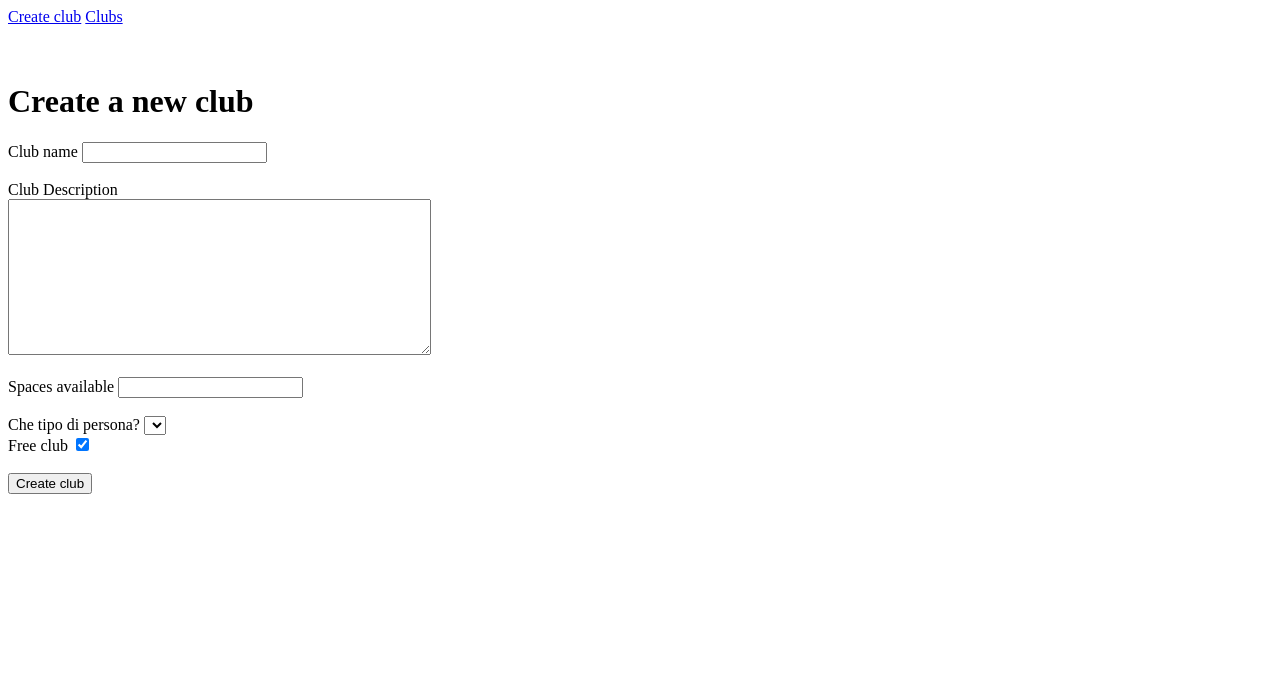
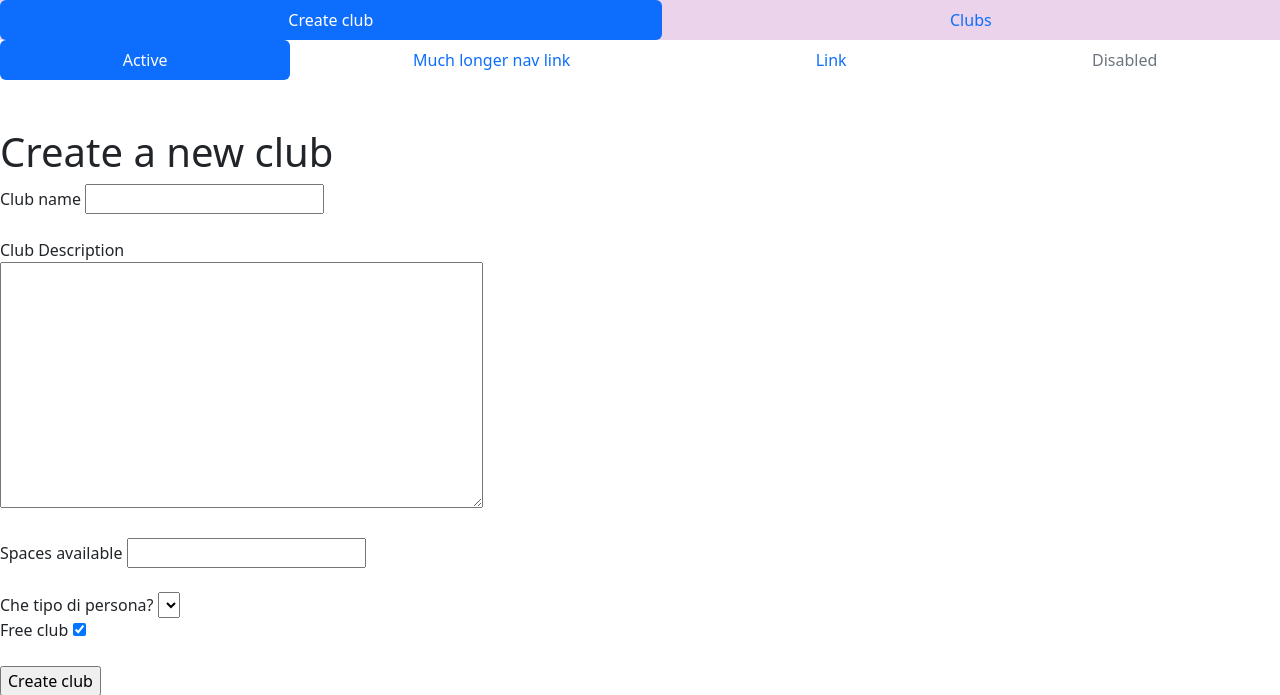
Before and after one commit to progettazionemauro/gsheet-wtforms, a Flask app: page / in a window 1280 px wide. Shown: the top 695 px of the page. Run offline with Flask 2, Linux system fonts and the light colour scheme; lists and menus that the app fills with data are empty; some libraries are stand-ins or nearby versions.

Commit message:
update con g-spread

```diff
--- a/templates/base.html
+++ b/templates/base.html
@@ -2,16 +2,41 @@
 <html lang="en">
 <head>
     <meta charset="UTF-8">
+  <!-- CSS only -->
+<link href="https://cdn.jsdelivr.net/npm/bootstrap@5.2.0-beta1/dist/css/bootstrap.min.css" rel="stylesheet" integrity="sha384-0evHe/X+R7YkIZDRvuzKMRqM+OrBnVFBL6DOitfPri4tjfHxaWutUpFmBp4vmVor" crossorigin="anonymous">
+
     <title>Flask Forms</title>
 </head>
 <body>
-    <nav>
-        <a href="{{ url_for('home') }}">Create club</a>
-        <a href="{{ url_for('clubs') }}">Clubs</a>
-    </nav>
+
+
+  <nav class="nav nav-pills flex-column flex-sm-row navbar-light" style="background-color: #ebd3eb;">
+    <a class="flex-sm-fill text-sm-center nav-link active" aria-current="page" href="{{ url_for('home') }}">Create club</a>
+    <a class="flex-sm-fill text-sm-center nav-link" href="{{ url_for('clubs') }}">Clubs</a>
+ </nav>
+
+
+
+  <ul class="nav nav-pills nav-fill">
+  <li class="nav-item">
+    <a class="nav-link active" aria-current="page" href="#">Active</a>
+  </li>
+  <li class="nav-item">
+    <a class="nav-link" href="#">Much longer nav link</a>
+  </li>
+  <li class="nav-item">
+    <a class="nav-link" href="#">Link</a>
+  </li>
+  <li class="nav-item">
+    <a class="nav-link disabled" href="#" tabindex="-1" aria-disabled="true">Disabled</a>
+  </li>
+</ul>
+
     <br><br>
     <div class="content">
         {% block content %} {% endblock %}
     </div>
+  <!-- JavaScript Bundle with Popper -->
+<script src="https://cdn.jsdelivr.net/npm/bootstrap@5.2.0-beta1/dist/js/bootstrap.bundle.min.js" integrity="sha384-pprn3073KE6tl6bjs2QrFaJGz5/SUsLqktiwsUTF55Jfv3qYSDhgCecCxMW52nD2" crossorigin="anonymous"></script>
 </body>
 </html>
```
